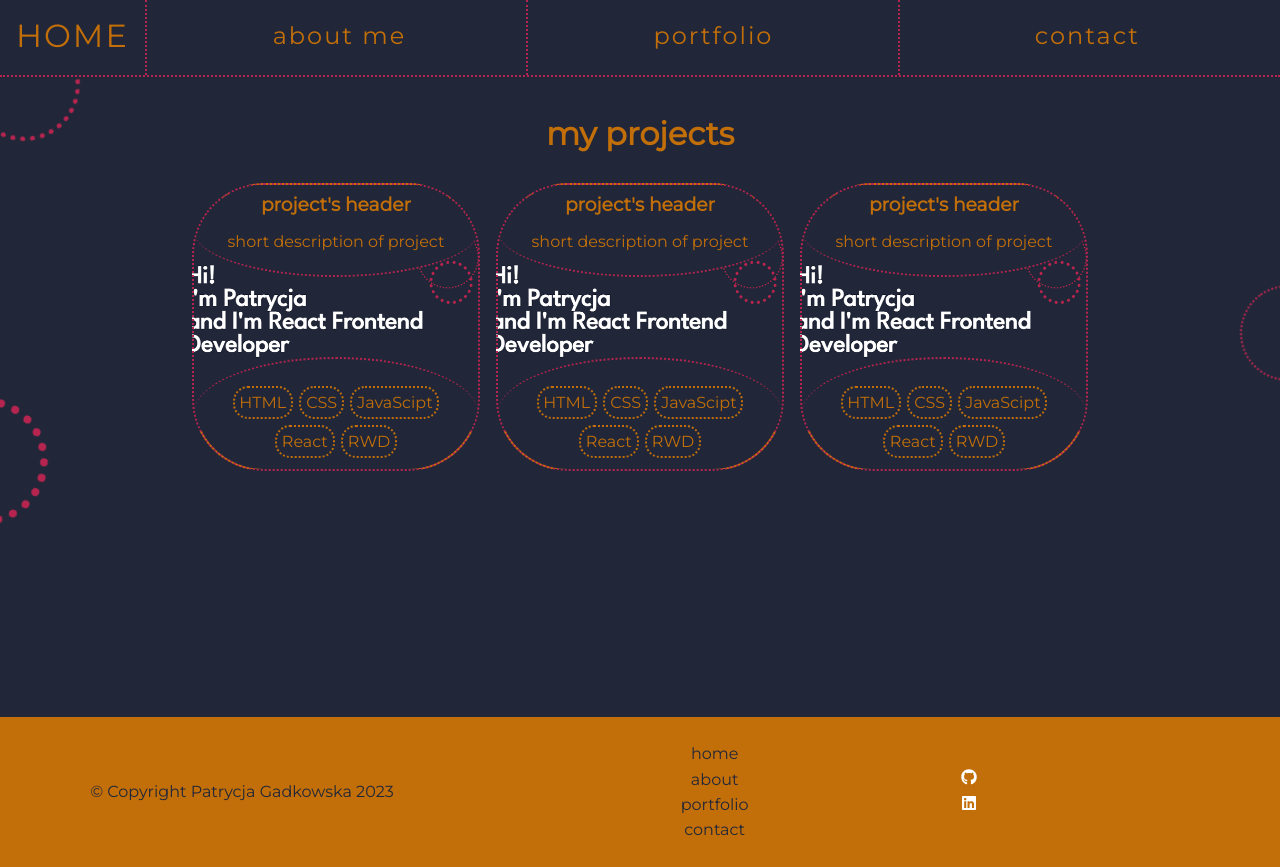
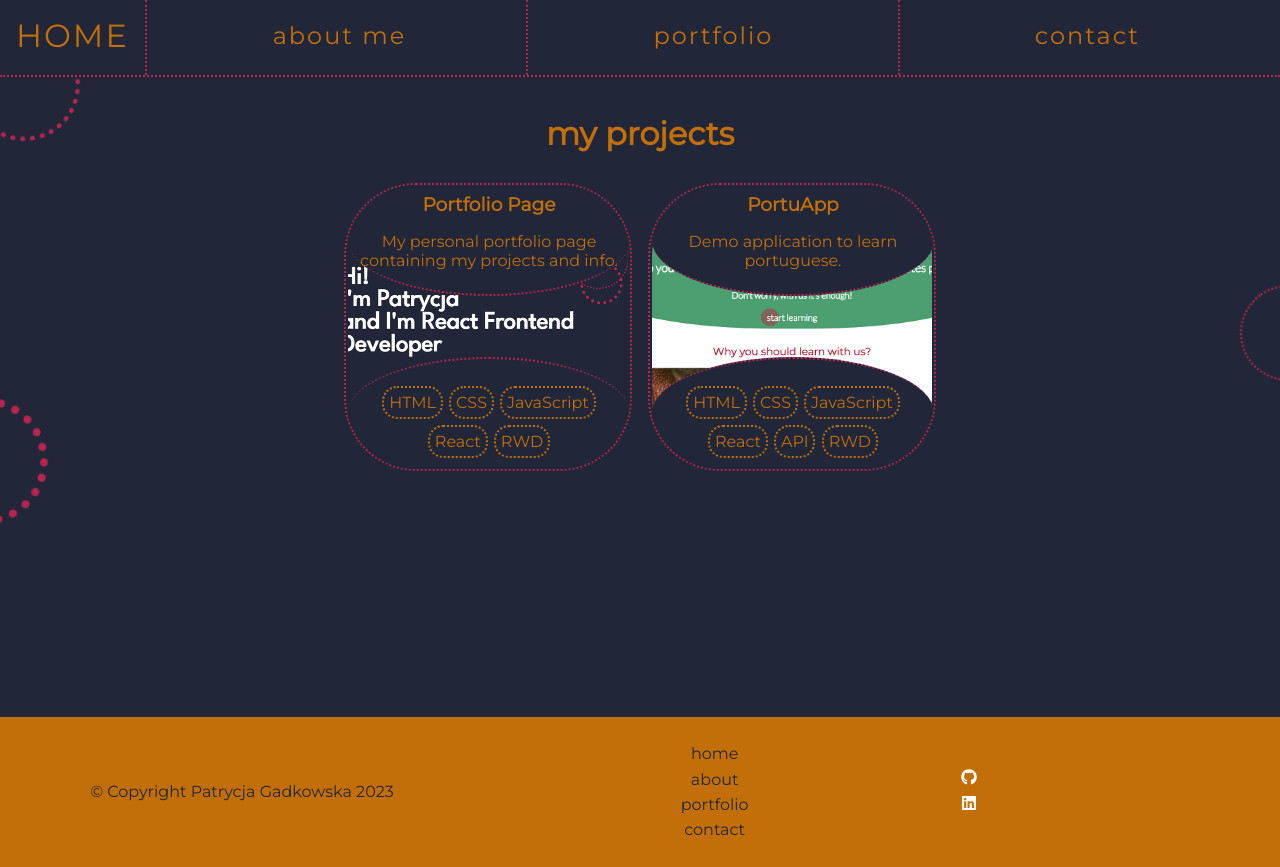
Before and after one commit to patrycjagadkowska/portfolio-page, a React (Create React App) app: page /portfolio in a window 1280 px wide. Built offline with nearby package versions, Linux system fonts and the light colour scheme.

Commit message:
add dynamic content to PortfolioPage

```diff
--- a/src/components/Portfolio/Project.js
+++ b/src/components/Portfolio/Project.js
@@ -1,32 +1,38 @@
-import { FaGithub, FaPlayCircle } from 'react-icons/fa';
+import { FaGithub, FaPlayCircle } from "react-icons/fa";
 
 import Card from "../../UI/Card";
 
-import classes from './styles/Project.module.css';
+import classes from "./styles/Project.module.css";
 
-const Project = () => {
+const Project = ({ header, description, ghlink, demolink, skills, image }) => {
+  const skillsList = skills.map((skill, index) => {
+    return <li key={`skillItem/${index}`}>{skill}</li>;
+  });
+
   return (
-        <Card className={classes.project}>
-                <div className={classes['project__header']}>
-                    <h3>project's header</h3>
-                    <p>short description of project</p>
+    <Card
+      className={classes.project}
+    >
+      <div className={classes["project__background"]} style={{ background: `url(${image}) center/cover` }}>
+        <header className={classes["project__header"]}>
+          <h3>{header}</h3>
+          <p>{description}</p>
+        </header>
+        <section className={classes["project__actions"]}>
+          <div className={classes["project__actions--action"]}>
+            <a href={ghlink}>
+              <FaGithub />
+            </a>
           </div>
-                <div className={classes['project__actions']}>
-                    <div className={classes['project__actions--action']}>
-                        <a href='https://github/com'><FaGithub /></a>
+          <div className={classes["project__actions--action"]}>
+            <a href={demolink}>
+              <FaPlayCircle />
+            </a>
           </div>
-                    <div className={classes['project__actions--action']}>
-                        <a href='https://somedomain.com'><FaPlayCircle /></a>
-                    </div>
-                </div>
-                <div className={classes['project__skills']}>
-                    <ul className={classes['project__skills--list']}>
-                        <li>HTML</li>
-                        <li>CSS</li>
-                        <li>JavaScipt</li>
-                        <li>React</li>
-                        <li>RWD</li>
-                    </ul>
+        </section>
+        <section className={classes["project__skills"]}>
+          <ul className={classes["project__skills--list"]}>{skillsList}</ul>
+        </section>
       </div>
     </Card>
   );
--- a/src/components/Portfolio/styles/Project.module.css
+++ b/src/components/Portfolio/styles/Project.module.css
@@ -1,22 +1,30 @@
 .project {
-    display: -moz-box;
+    display: -ms-flexbox;
     display: -webkit-box;
     display: -webkit-flex;
     display: flex;
+    -ms-flex-direction: column;
     flex-direction: column;
     justify-content: space-between;
     text-align: center;
     overflow: hidden;
     margin: 0.5rem 0;
     position: relative;
-    background: url(../../../assets/portfolio-project.png) center/cover;
     border: 2px dotted #B6244F;
     box-shadow: none;
+    position: relative;
+}
+
+.project__background {
+    margin: 2px;
+    border-radius: 25%;
+    height: 100%;
 }
 
 .project__header,
 .project__skills {
     transition: all 0.2s ease-in-out;
+    position: absolute;
 }
 
 .project:hover .project__header {
@@ -45,6 +53,7 @@
     border-bottom-left-radius: 50%;
     border-bottom-right-radius: 50%;
     border-bottom: 2px dotted #B6244F;
+    top: 0;
 }
 
 .project__header h3 {
@@ -86,6 +95,7 @@
     border-top-left-radius: 50%;
     border-top-right-radius: 50%;
     border-top: 2px dotted #B6244F;
+    bottom: 0;
 }
 
 .project__skills--list {
--- a/src/pages/PortfolioPage.js
+++ b/src/pages/PortfolioPage.js
@@ -1,4 +1,5 @@
 import Project from "../components/Portfolio/Project";
+
 import classes from "./styles/PortfolioPage.module.css";
 
 const PortfolioPage = () => {
@@ -6,9 +7,29 @@ const PortfolioPage = () => {
     <div className={classes["portfolio-page"]}>
       <h1>my projects</h1>
       <div className={classes.projects}>
-        <Project />
-        <Project />
-        <Project />
+        <Project
+          header="Portfolio Page"
+          description="My personal portfolio page containing my projects and info."
+          ghlink="https://github.com/patrycjagadkowska"
+          demolink="somedomain.com"
+          skills={["HTML", "CSS", "JavaScript", "React", "RWD"]}
+          image={require("../assets/portfolio-project.png")}
+        />
+        <Project
+          header="PortuApp"
+          description="Demo application to learn portuguese."
+          ghlink="https://github.com/patrycjagadkowska/PortuApp"
+          demolink="somedomain.com"
+          skills={[
+            "HTML",
+            "CSS",
+            "JavaScript",
+            "React",
+            "API",
+            "RWD",
+          ]}
+          image={require("../assets/portuapp-project.png")}
+        />
       </div>
       <div className={classes["animation__circle"]} />
       <div className={classes["animation__circle"]} />
```
Also changed, not shown: src/assets/portuapp-project.png (added). Lines whose indentation alone changed are shown as unchanged.
